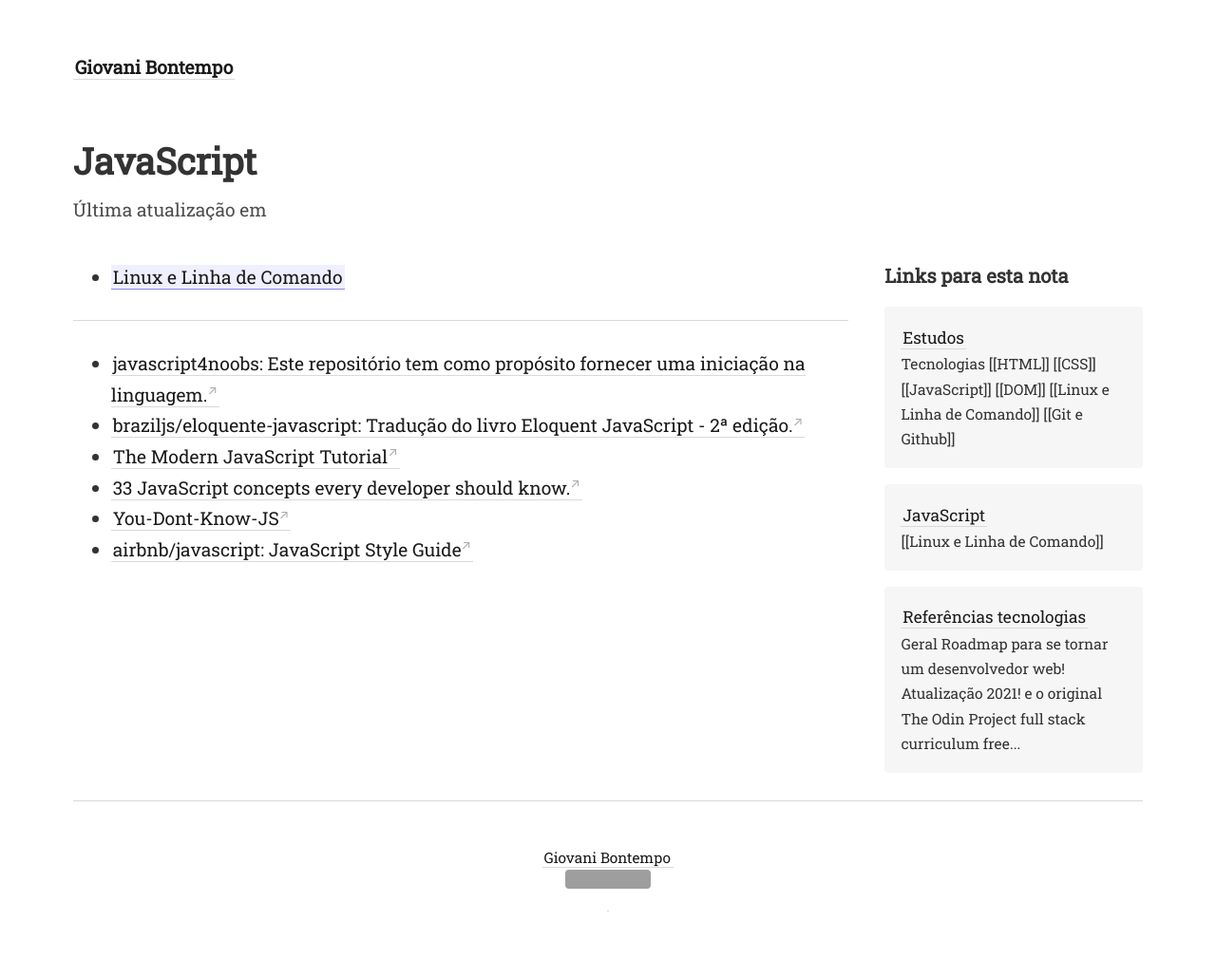
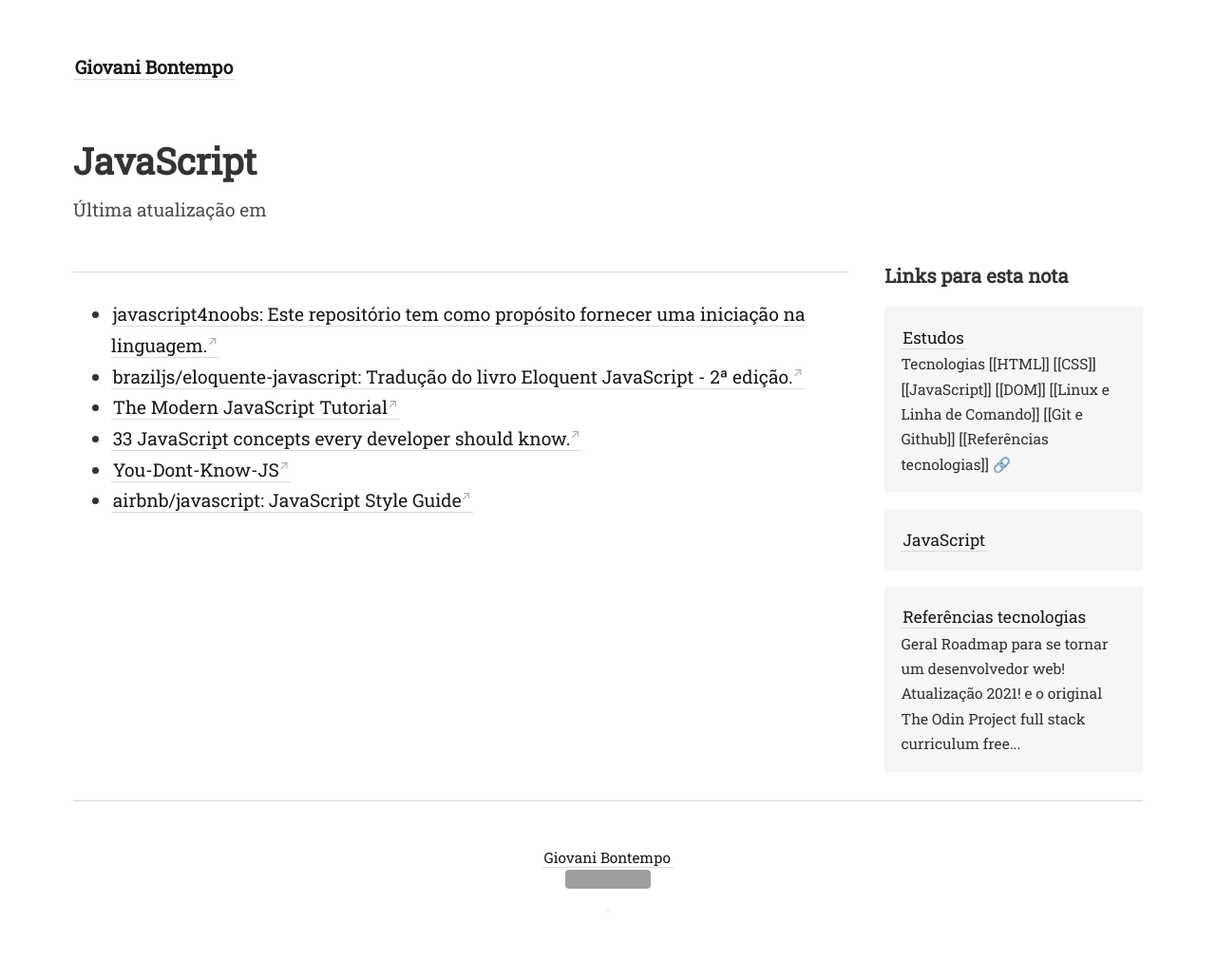
Before and after one commit to gio-bon/MyDigitalGarden, a Jekyll site: the page built from _notes/JavaScript.md, in a window 1280 px wide. Shown: the whole page at 95% size. Built offline with Jekyll 4.4.1, drawn with Linux system fonts in a browser that asks for light colours; grey boxes are pictures that could not be loaded.

Commit message:
alt estrutura 3

```diff
--- a/_notes/JavaScript.md
+++ b/_notes/JavaScript.md
@@ -2,7 +2,7 @@
 title: JavaScript
 ---
 
-- [[Linux e Linha de Comando]]
+
 
 ---
 
```
Also changed, not shown: _notes/Estudos.md (+1 -2 lines), _notes/Mapa de notas.md (+4 -1 lines), _notes/SODS-21 - Stack Overflow Developer Survey 2021.md (added).
